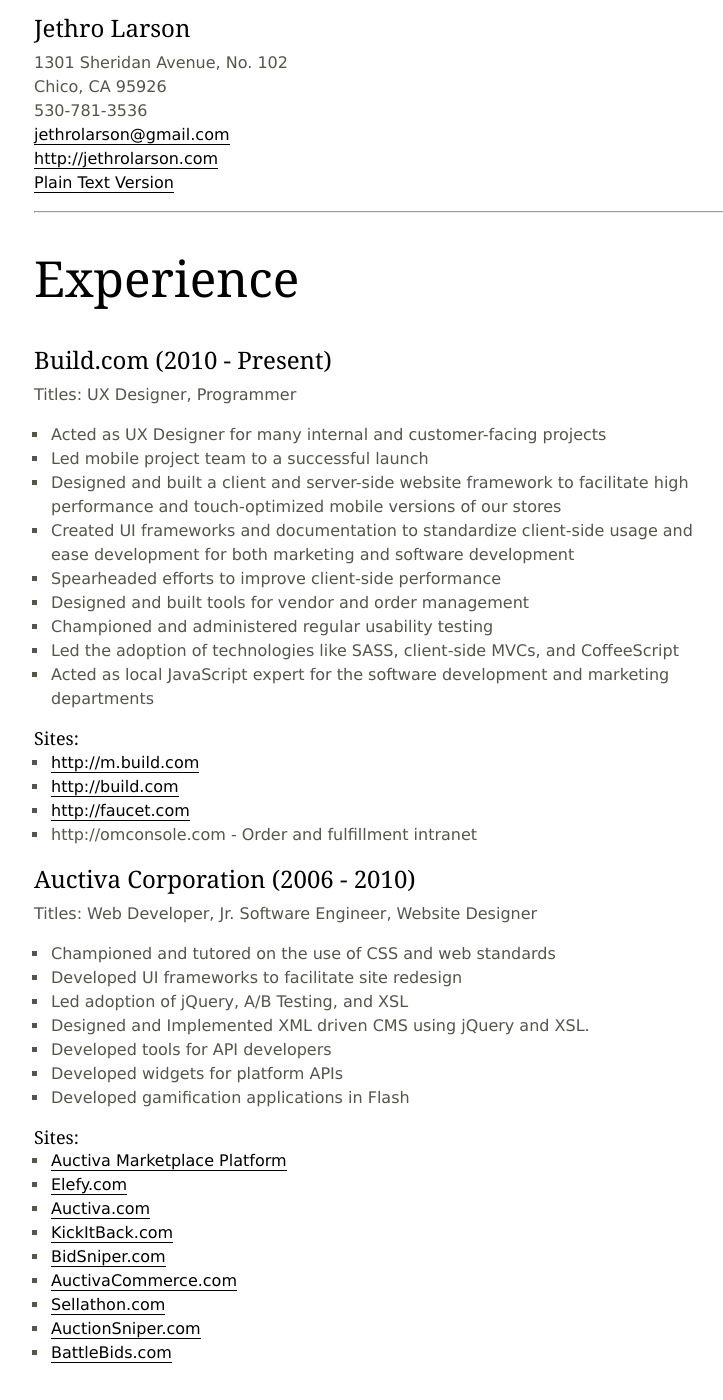
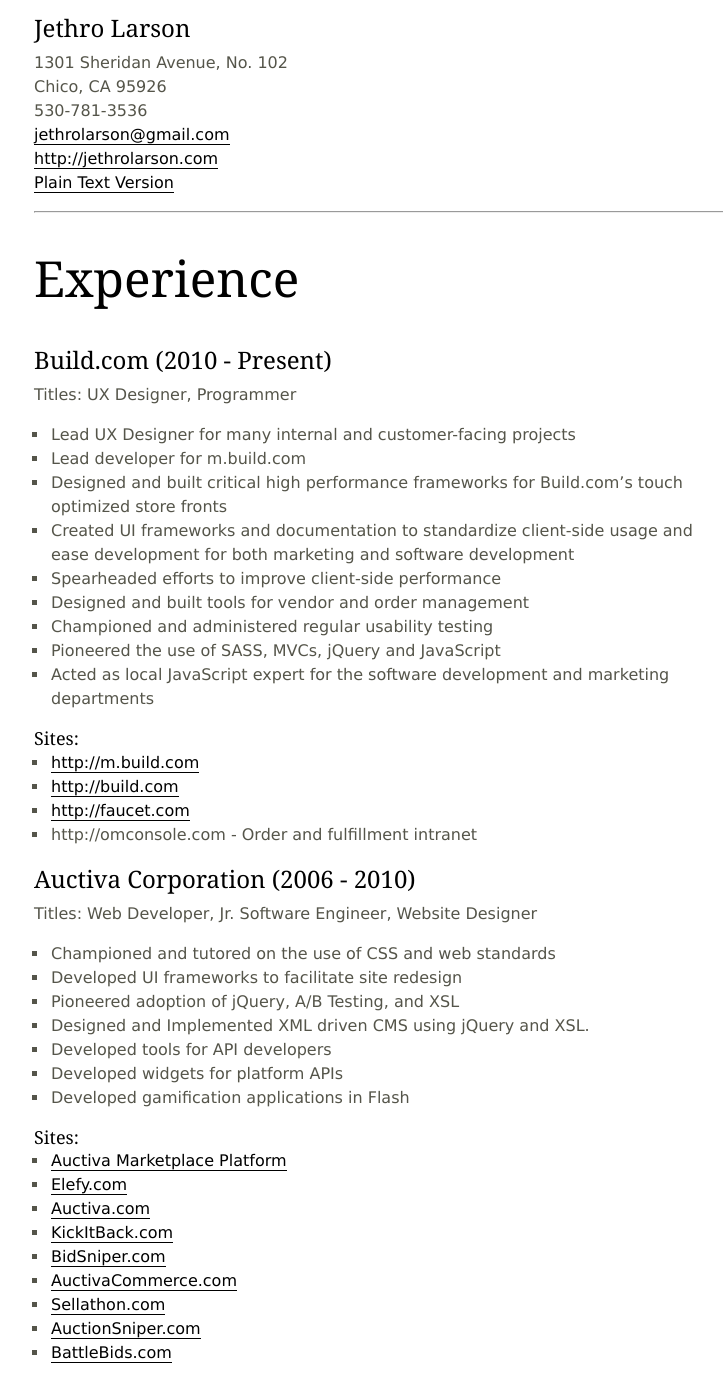
Before and after one commit to jethrolarson/jethrolarson.github.com, a Jekyll site: the page built from resume.md, in a window 1280 px wide and 1400 px high. Shown: the whole window, without its empty margins (261-984 px from the left). Built offline with Jekyll 4.4.1, drawn with Linux system fonts in a browser that asks for light colours; Markdown is read by kramdown in place of the engine named in the settings.

Commit message:
Update resume.md

```diff
--- a/resume.md
+++ b/resume.md
@@ -20,14 +20,14 @@
 Build.com (2010 - Present)
 -----------------------------------
 Titles: UX Designer, Programmer
-* Acted as UX Designer for many internal and customer-facing projects
-* Led mobile project team to a successful launch
-* Designed and built a client and server-side website framework to facilitate high performance and touch-optimized mobile versions of our stores
+* Lead UX Designer for many internal and customer-facing projects
+* Lead developer for m.build.com
+* Designed and built critical high performance frameworks for Build.com's touch optimized store fronts
 * Created UI frameworks and documentation to standardize client-side usage and ease development for both marketing and software development
 * Spearheaded efforts to improve client-side performance
 * Designed and built tools for vendor and order management
 * Championed and administered regular usability testing
-* Led the adoption of technologies like SASS, client-side MVCs, and CoffeeScript
+* Pioneered the use of SASS, MVCs, jQuery and JavaScript
 * Acted as local JavaScript expert for the software development and marketing departments
 
 ### Sites:
@@ -42,7 +42,7 @@
 
 * Championed and tutored on the use of CSS and web standards
 * Developed UI frameworks to facilitate site redesign
-* Led adoption of jQuery, A/B Testing, and XSL
+* Pioneered adoption of jQuery, A/B Testing, and XSL
 * Designed and Implemented XML driven CMS using jQuery and XSL.
 * Developed tools for API developers
 * Developed widgets for platform APIs
```
